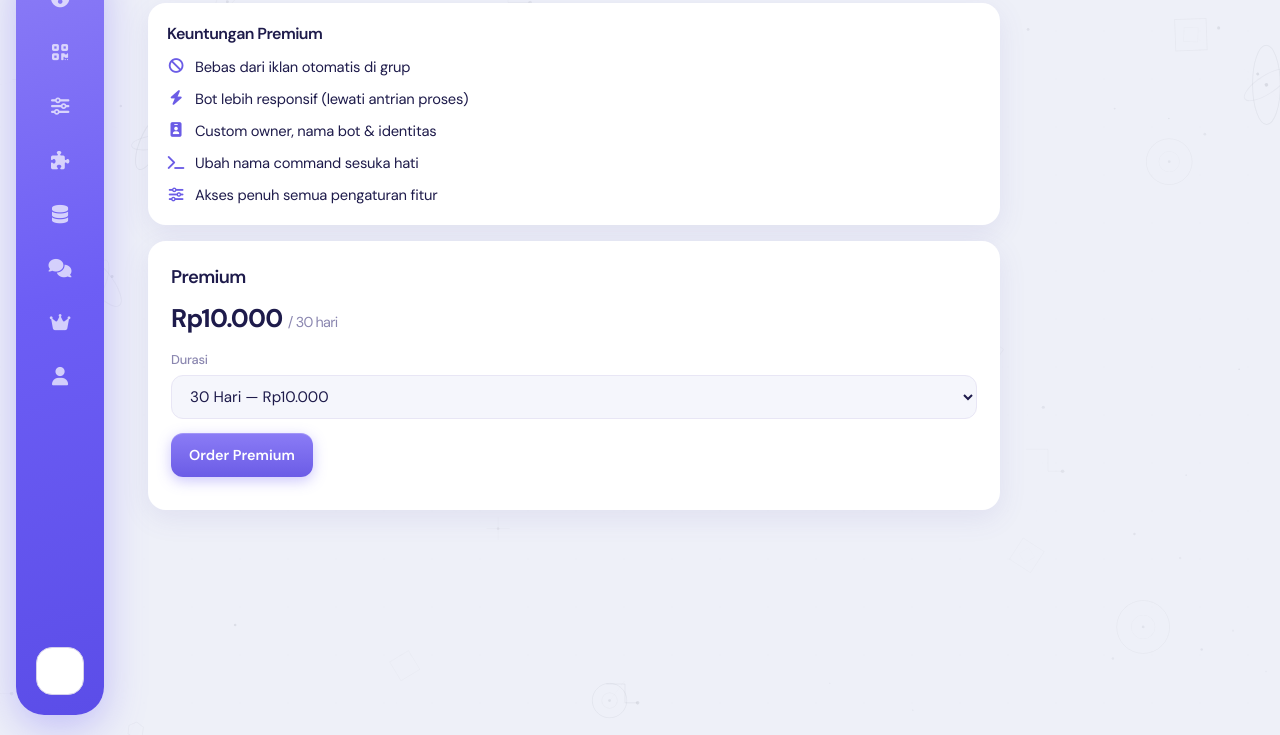
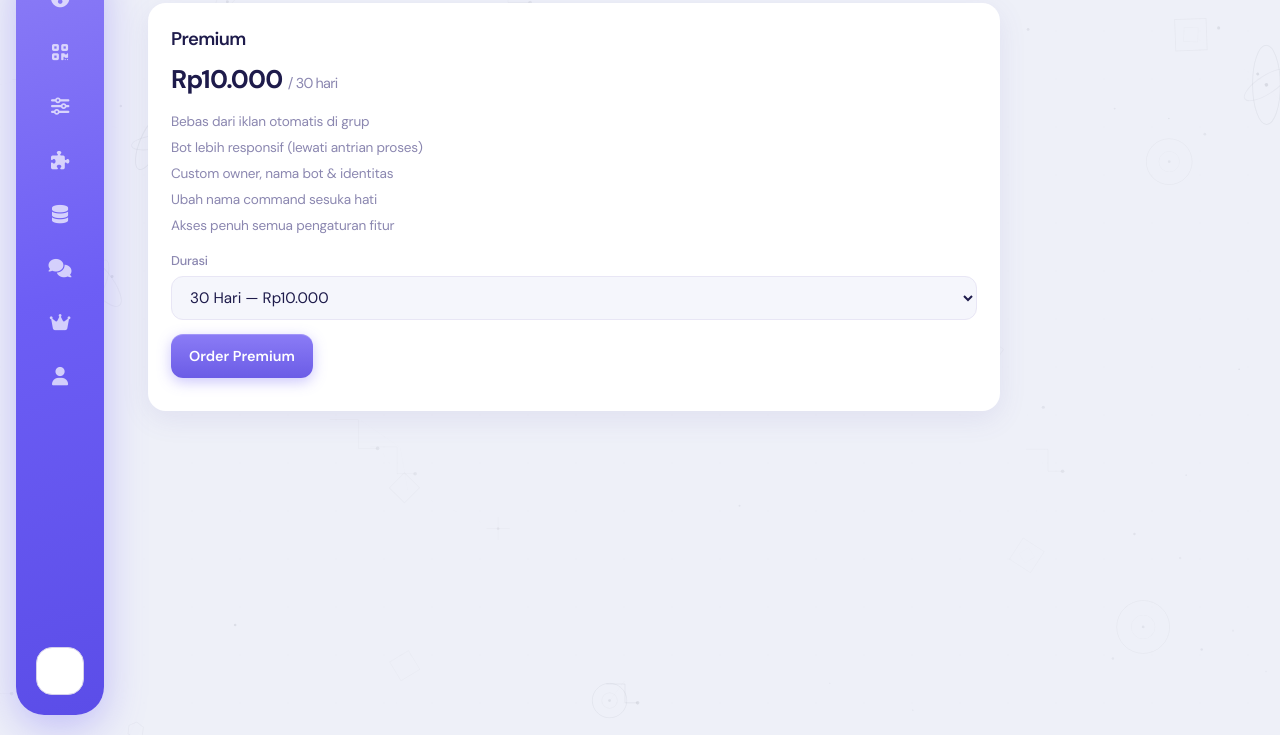
Before and after one commit to iccu2nd/zoramd, a website: page public/upgrade.html in a window 1280 px wide. Shown: the part 65-800 px from the top of the page. Drawn offline with Linux system fonts and the light colour scheme; no server answers; sample sign-in values are in the browser's storage.

Commit message:
Update via rezora bot (2026-09-03T01:58:59.028Z)

```diff
--- a/public/css/style.css
+++ b/public/css/style.css
@@ -397,10 +397,9 @@ code {
 .price span { font-size: 0.9rem; font-weight: 400; color: var(--muted); }
 .plan-card ul { margin: 0 0 16px 18px; color: var(--muted); font-size: 0.9rem; }
 .plan-card li { margin-bottom: 5px; }
-.benefit-list { list-style: none; margin: 0; padding: 0; color: var(--text); font-size: 0.92rem; }
-.benefit-list li { display: flex; align-items: center; gap: 10px; margin-bottom: 10px; }
+.plan-card .benefit-list, .benefit-list { list-style: none; margin: 8px 0 16px; padding: 0; color: var(--muted); font-size: 0.85rem; font-weight: 400; }
+.plan-card .benefit-list li, .benefit-list li { margin-bottom: 7px; line-height: 1.4; }
 .benefit-list li:last-child { margin-bottom: 0; }
-.benefit-list i { color: var(--purple-2); width: 18px; text-align: center; flex-shrink: 0; }
 
 .qr-wrap, .pairing-wrap, .qris-box { text-align: center; margin-top: 16px; }
 .qr-wrap img, .qris-box img {
--- a/public/js/upgrade.js
+++ b/public/js/upgrade.js
@@ -36,7 +36,6 @@
   function setOrderBtnVisible(show) {
     var btn = document.getElementById('order-premium-btn')
     var details = document.getElementById('plan-details')
-    var benefits = document.getElementById('premium-benefits')
     if (btn) {
       if (show) {
         btn.classList.remove('hidden')
@@ -47,7 +46,6 @@
       }
     }
     if (details) details.style.display = show ? '' : 'none'
-    if (benefits) benefits.style.display = show ? '' : 'none'
   }
 
   function fmtTime(ms) {
--- a/public/upgrade.html
+++ b/public/upgrade.html
@@ -60,21 +60,17 @@
     <main class="content">
       <h2>Order Plan Premium</h2>
 
-      <div class="info-card" id="premium-benefits" style="margin-bottom:16px">
-        <h3 style="margin-bottom:10px">Keuntungan Premium</h3>
-        <ul class="benefit-list">
-          <li><i class="fa-solid fa-ban"></i> Bebas dari iklan otomatis di grup</li>
-          <li><i class="fa-solid fa-bolt"></i> Bot lebih responsif (lewati antrian proses)</li>
-          <li><i class="fa-solid fa-id-badge"></i> Custom owner, nama bot & identitas</li>
-          <li><i class="fa-solid fa-terminal"></i> Ubah nama command sesuka hati</li>
-          <li><i class="fa-solid fa-sliders"></i> Akses penuh semua pengaturan fitur</li>
-        </ul>
-      </div>
-
       <div class="plan-card">
         <div id="plan-details">
           <h3>Premium</h3>
           <p class="price" id="plan-price">Rp10.000 <span>/ 30 hari</span></p>
+          <ul class="benefit-list">
+            <li>Bebas dari iklan otomatis di grup</li>
+            <li>Bot lebih responsif (lewati antrian proses)</li>
+            <li>Custom owner, nama bot & identitas</li>
+            <li>Ubah nama command sesuka hati</li>
+            <li>Akses penuh semua pengaturan fitur</li>
+          </ul>
           <div class="field">
             <label>Durasi</label>
             <select id="plan-duration">
```
